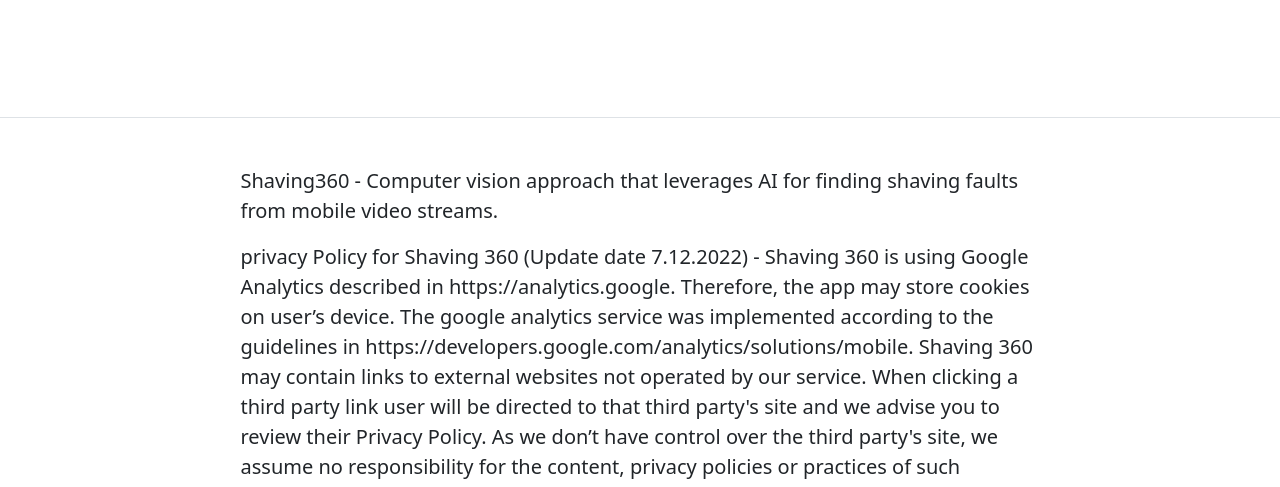
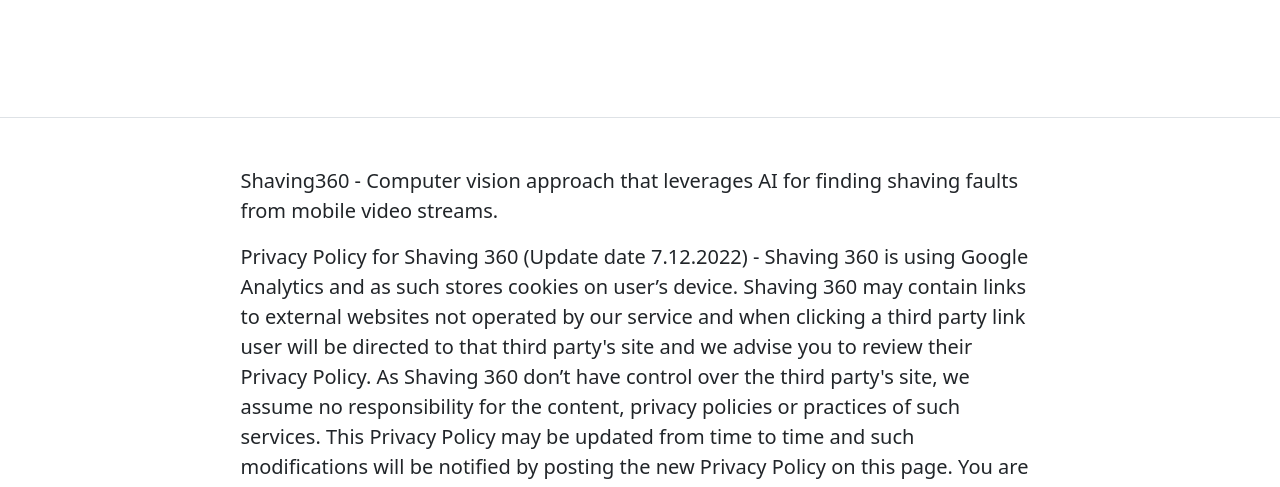
Before and after one commit to orenelis/orenelis.github.io, a plain HTML site: page applications.html in a window 1280 px wide. Shown: the part 301-788 px from the top of the page. Drawn offline with nearby package versions, Linux system fonts and the light colour scheme.

Commit message:
another one with privacy policy modefied no lonks

```diff
--- a/applications.html
+++ b/applications.html
@@ -39,11 +39,11 @@
             <div class="col-9 mx-auto">
                 <main class="px-3">
                     <p class="lead"><b>Shaving360</b> - Computer vision approach that leverages AI for finding shaving faults from mobile video streams.</p>
-                    <p class="lead"><b>privacy Policy for Shaving 360 (Update date 7.12.2022)</b> -
-                        Shaving 360 is using Google Analytics described in https://analytics.google. Therefore, the app may store cookies on user’s device. The google analytics service was implemented according to the guidelines in https://developers.google.com/analytics/solutions/mobile.
-                        Shaving 360 may contain links to external websites not operated by our service. When clicking a third party link user will be directed to that third party's site and we advise you to review their Privacy Policy. As
-                        we don’t have control over the third party's site, we assume no responsibility for the content, privacy policies or practices of such services.
-                        Our Privacy Policy may be updated from time to time and such modifications will be notified by posting the new Privacy Policy on this page. You are advised to review this Privacy Policy periodically for any changes as the updates to this Privacy Policy are effective when posted on this page.
+                    <p class="lead"><b>Privacy Policy for Shaving 360 (Update date 7.12.2022)</b> -
+                        Shaving 360 is using Google Analytics and as such stores cookies on user’s device.
+                        Shaving 360 may contain links to external websites not operated by our service and when clicking a third party link user will be directed to that third party's site and we advise you to review their Privacy Policy. As
+                        Shaving 360 don’t have control over the third party's site, we assume no responsibility for the content, privacy policies or practices of such services.
+                        This Privacy Policy may be updated from time to time and such modifications will be notified by posting the new Privacy Policy on this page. You are advised to review this Privacy Policy periodically for any changes as the updates to this Privacy Policy are effective when posted on this page.
                         If you have any question about this Privacy Policy, you may contact us by an email to support@pti.ai </p>
                 </main>
             </div>
```
